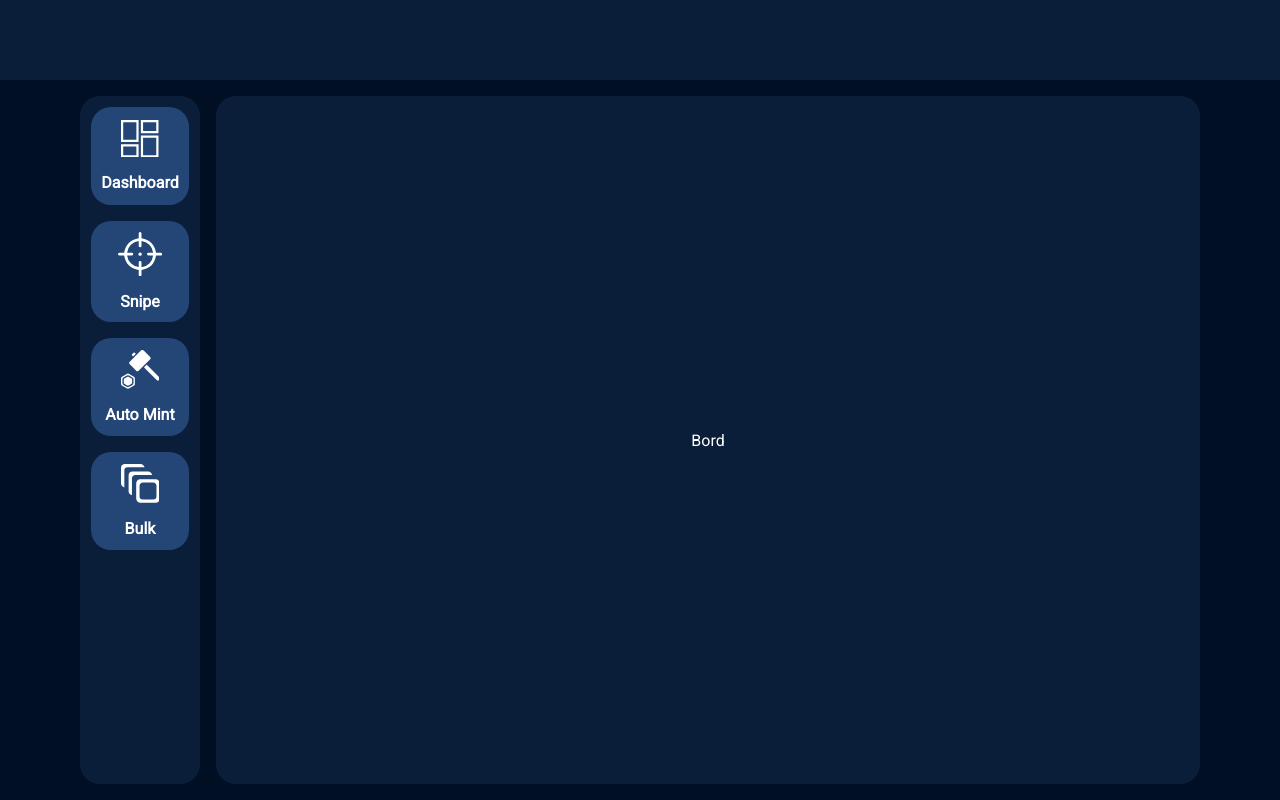
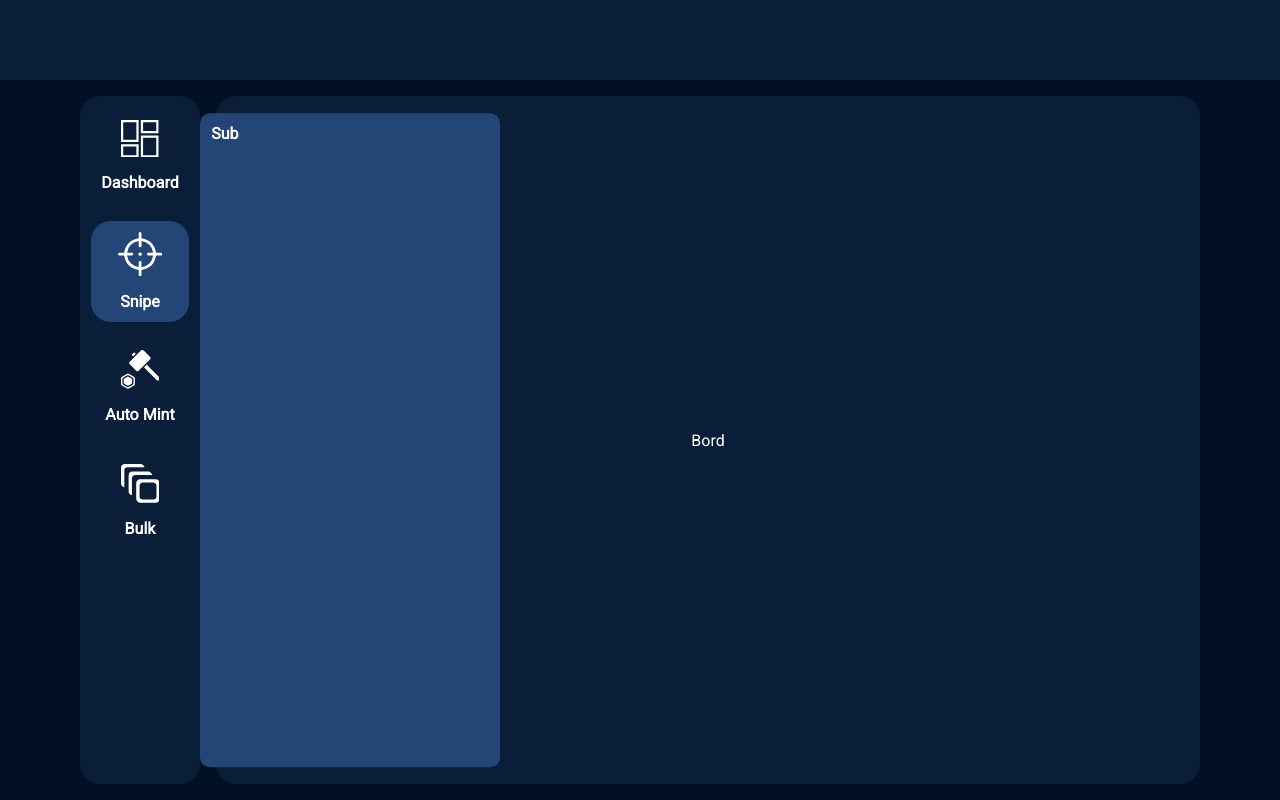
Before and after one commit to FortuneWebWorks/cyber-dash-react-pages, a JavaScript app: page / in a window 1280 px wide. Built offline with nearby package versions, Linux system fonts and the light colour scheme; the HTML template or start-up script is replaced by a standard one.

Commit message:
:zap: core side menu added to Snipe

```diff
--- a/src/App.js
+++ b/src/App.js
@@ -22,6 +22,7 @@ const useStyles = createUseStyles({
     backgroundColor: '#000F24',
   },
   Menu: {
+    position: 'relative',
     width: '7.5rem',
     height: '100%',
     display: 'flex',
@@ -59,7 +60,7 @@ const App = () => {
       <div className={styles.container}>
         <div className={styles.Menu}>
           <MenuItem Icon={DashboardIcon} title="Dashboard" />
-          <MenuItem Icon={SnipeIcon} title="Snipe" />
+          <MenuItem Icon={SnipeIcon} title="Snipe" isActive={true} />
           <MenuItem Icon={AutoMintIcon} title="Auto Mint" />
           <MenuItem Icon={BulkIcon} title="Bulk" />
         </div>
--- a/src/components/Menu/MenuItem.js
+++ b/src/components/Menu/MenuItem.js
@@ -17,15 +17,35 @@ const useStyles = createUseStyles({
   active: {
     backgroundColor: '#244677',
   },
+  sideMenu: {
+    position: 'absolute',
+    top: '50%',
+    right: '-250%',
+    width: '250%',
+    height: '95%',
+    borderRadius: '10px',
+    padding: '0.7rem',
+    backgroundColor: '#244677',
+    transform: 'translateY(-50%)',
+  },
 });
 
-const MenuItem = ({ Icon, title }) => {
+const MenuItem = ({ Icon, title, isActive }) => {
   const styles = useStyles();
 
   return (
-    <div className={`${styles.conatiner} ${styles.active}`}>
+    <div
+      className={
+        isActive ? `${styles.conatiner} ${styles.active}` : styles.conatiner
+      }
+    >
       <Icon />
       <span>{title}</span>
+
+      {/* Side menue */}
+      {isActive && title !== 'Dashboard' && (
+        <div className={styles.sideMenu}>Sub</div>
+      )}
     </div>
   );
 };
--- /dev/null
+++ b/src/components/Menu/SideMenu.js
@@ -0,0 +1,5 @@
+const SideMenu = () => {
+  return <div>SideMenu</div>;
+};
+
+export default SideMenu;
```
